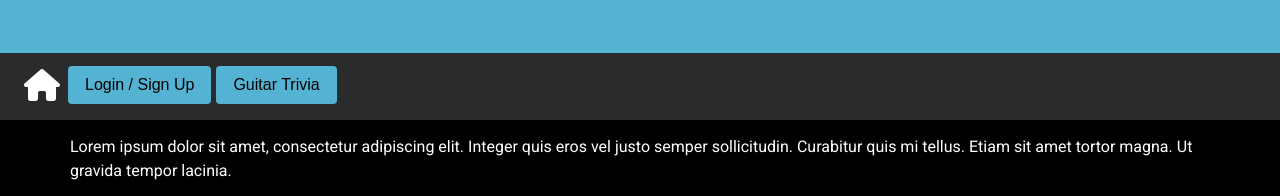
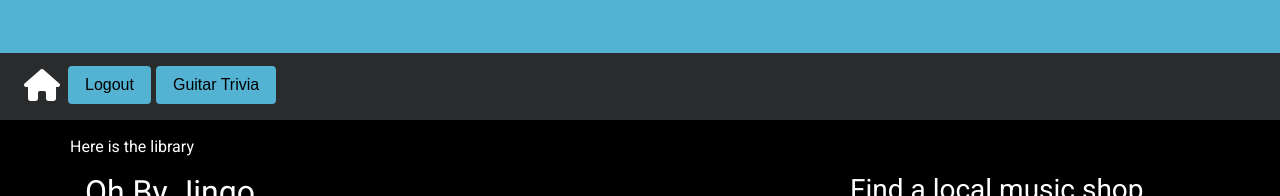
Before and after one commit to guitarlanguage/guitarLessonProject, a plain HTML site: page index.html in a window 1280 px wide. Shown: the part 149-345 px from the top of the page. Drawn offline with nearby package versions, Linux system fonts and the light colour scheme; some packages are replaced by stand-ins of ours; a script that the page names is missing; a web font is replaced by a local one.

Commit message:
changed the login button to logout

```diff
--- a/index.html
+++ b/index.html
@@ -51,7 +51,7 @@
             <ul class="navbar-nav mr-auto">
                 <li class="nav-item active"> <a class="nav-link" href="index.html"><i class="fa fa-home fa-2x"></i></a> </li>
                 <li class="nav-item">
-                    <button id="authLogin" class="btn">Login / Sign Up</button>
+                    <button id="authLogin" class="btn">Logout</button>
                 </li>
                 <li class="nav-item active"> <a href="https://guitarlanguage.github.io/triviaGame/" target="_blank">
         <button id="trivia" class="btn">Guitar Trivia</button>
@@ -63,7 +63,7 @@
     <!-- Begin page content -->
     <div class="container">
         <div class="row">
-            <p>Lorem ipsum dolor sit amet, consectetur adipiscing elit. Integer quis eros vel justo semper sollicitudin. Curabitur quis mi tellus. Etiam sit amet tortor magna. Ut gravida tempor lacinia.</p>
+            <p>Here is the library</p>
         </div>
         <div class="row">
             <div class="col-md-8">
```
